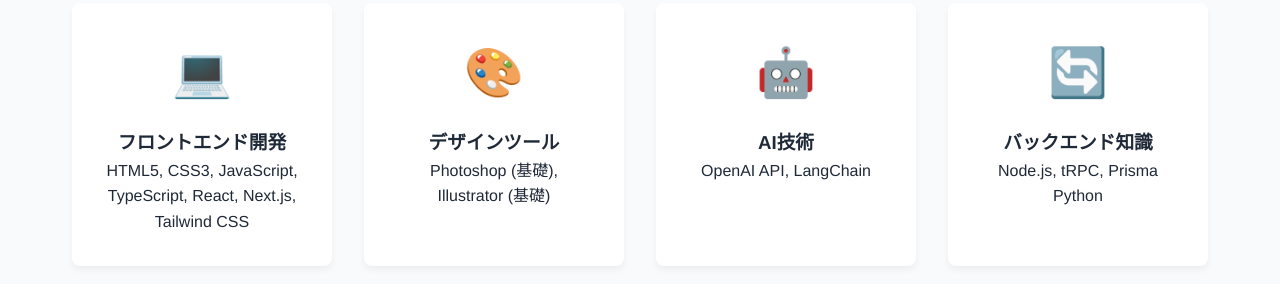
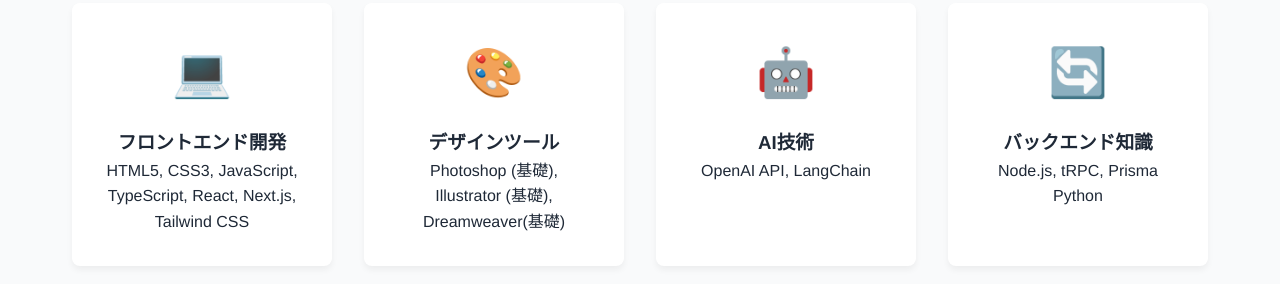
Before and after one commit to stephenkobe3008/ai-introduction, a plain HTML site: page index.html in a window 1280 px wide. Shown: the part 2019-2303 px from the top of the page. Drawn offline with Linux system fonts and the light colour scheme.

Commit message:
update file

```diff
--- a/index.html
+++ b/index.html
@@ -116,7 +116,7 @@
                 <div class="card skill-card">
                     <div class="skill-icon">🎨</div>
                     <h3>デザインツール</h3>
-                    <p>Photoshop (基礎), Illustrator (基礎)</p>
+                    <p>Photoshop (基礎), Illustrator (基礎), Dreamweaver(基礎) </p>
                 </div>
 
                 <div class="card skill-card">
```
